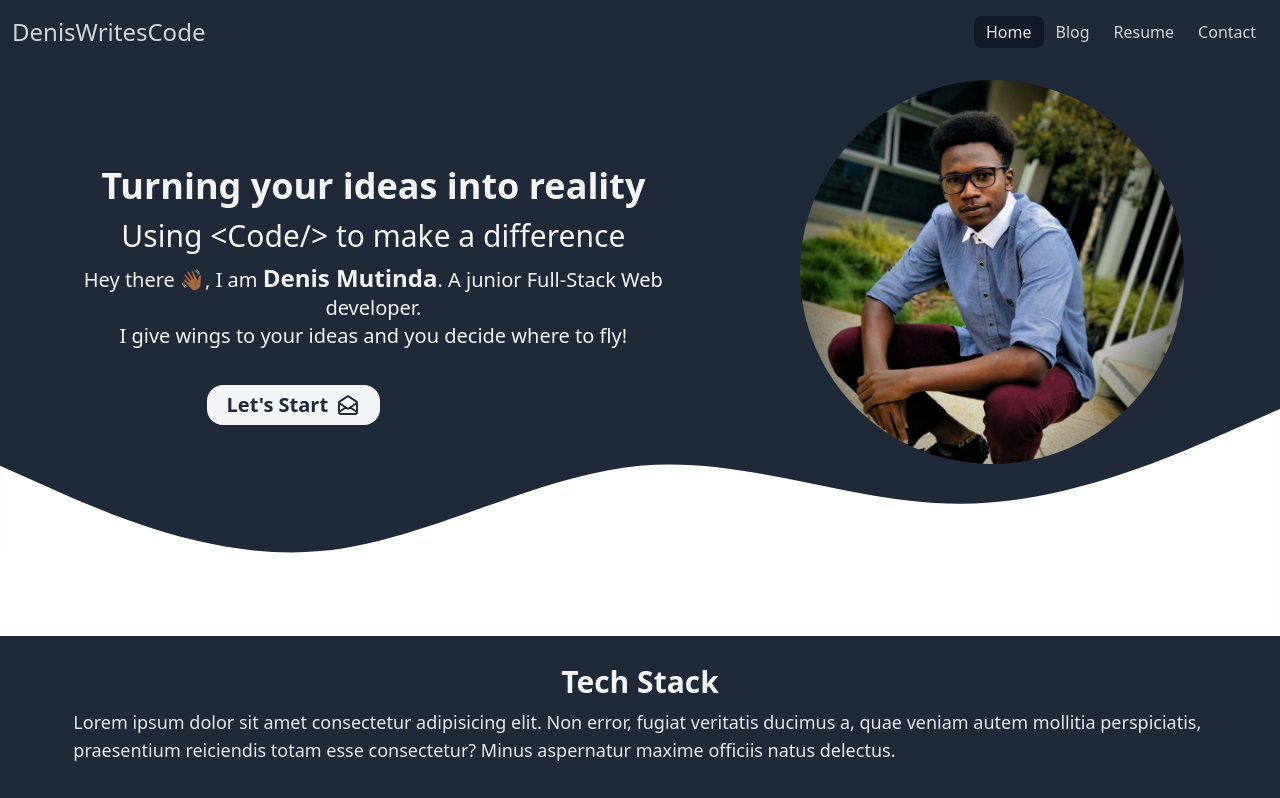
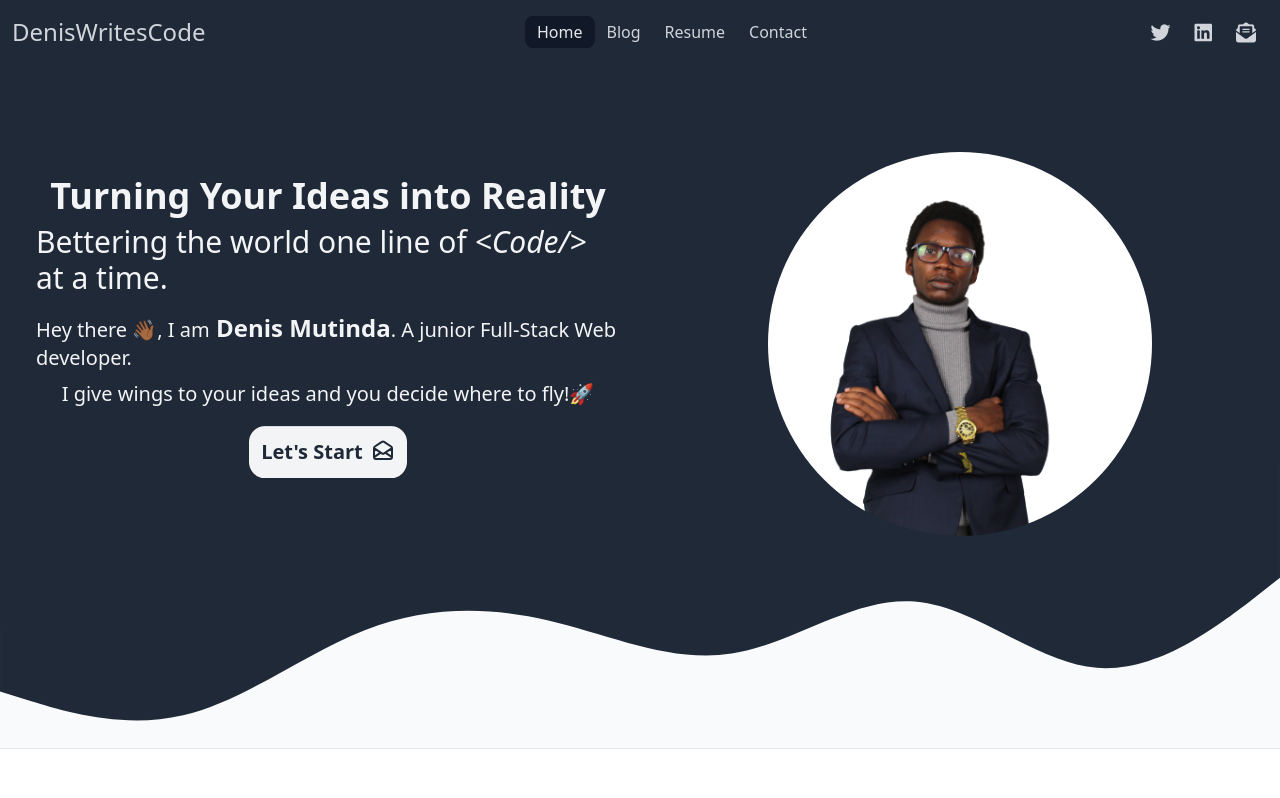
Before and after one commit to DenisWritesCode/portfolio, a React (Create React App) app: page / in a window 1280 px wide. Shown: the top 798 px of the page. Built offline with nearby package versions, Linux system fonts and the light colour scheme.

Commit message:
Done with Hero section

```diff
--- a/public/index.html
+++ b/public/index.html
@@ -15,6 +15,15 @@
       user's mobile device or desktop. See https://developers.google.com/web/fundamentals/web-app-manifest/
     -->
     <link rel="manifest" href="%PUBLIC_URL%/manifest.json" />
+    <style type="text/css">
+      ::-webkit-scrollbar {
+        display: none;
+      }
+    </style>
+    <script
+      src="https://kit.fontawesome.com/82d13de1cd.js"
+      crossorigin="anonymous"
+    ></script>
     <!--
       Notice the use of %PUBLIC_URL% in the tags above.
       It will be replaced with the URL of the `public` folder during the build.
@@ -24,7 +33,7 @@
       work correctly both with client-side routing and a non-root public URL.
       Learn how to configure a non-root public URL by running `npm run build`.
     -->
-    <title>React App</title>
+    <title>DenisVille</title>
   </head>
   <body>
     <noscript>You need to enable JavaScript to run this app.</noscript>
--- a/src/App.js
+++ b/src/App.js
@@ -4,17 +4,26 @@ import Navbar from "./components/Navbar";
 import MobileNav from './components/MobileNav';
 import Resume from './components/Resume';
 import Hero from './components/Hero';
+import HeroFull from './components/HeroFull';
 
 function App() {
   const [mobileShow, setmobileShow] = useState(false);
 
-  const onHamClick = () => { setmobileShow(!mobileShow) };
+  const onHamClick = () => {
+    setmobileShow(!mobileShow);
+  };
   return (
     <div className="App">
       <Navbar onHamClick={onHamClick} />
       {mobileShow && <MobileNav />}
+      <HeroFull />
+      {/*
+
       <Hero />
       <Resume />
+      <HeroFull />
+      <Resume />
+      */}
     </div>
   );
 }
--- a/src/components/Hero.js
+++ b/src/components/Hero.js
@@ -3,26 +3,27 @@ import profile from "../images/Profile.jpg";
 
 function Hero() {
   return (
-    <header className="bg-gray-800 text-gray-100 max-h-screen relative">
+    <header className="text-gray-100 h-screen">
       <div className="header-content">
-        <div className="flex items-center content-center justify-around pt-20 z-50">
-          <div className="left w-1/2 text-center">
-            <h1 className="text-4xl font-semibold m-3">
+        <div className="flex flex-col-reverse md:flex-row items-center content-center justify-around md:mt-16 z-50 bg-gray-800">
+          <div className="left md:w-1/2 p-2 text-center">
+            <h1 className="text-4xl font-semibold sm:m-3">
               Turning your ideas into reality
             </h1>
             <h2 className="text-3xl m-2">
               Using <span>&lt;Code/&gt;</span> to make a difference
             </h2>
             <p className="text-xl">
-              Hey there 👋🏾, I am <span className="text-2xl font-semibold"> Denis Mutinda</span>. A
+              Hey there 👋🏾, I am{" "}
+              <span className="text-2xl font-semibold"> Denis Mutinda</span>. A
               junior Full-Stack Web developer.
             </p>
             <p className="text-xl">
-              I give wings to your ideas and you decide where to fly!
+              I give wings to your ideas and you decide where to fly!🚀
             </p>
 
-            <button class="inline-flex items-center h-10 px-5 text-gray-800 bg-gray-100 text-xl font-semibold rounded-2xl relative top-10 -left-20 animate-bounce">
-              <span className="mr-2">Let's Start</span>
+            <button class="inline-flex items-center h-10 px-5 text-gray-800 bg-gray-100 text-xl font-semibold rounded-2xl relative top-5 md:top-10 md:-left-20 animate-bounce mb-5">
+              <span className="mr-2">Let's Start </span>
               <svg
                 class="w-6 h-6"
                 fill="none"
@@ -39,25 +40,20 @@ function Hero() {
               </svg>
             </button>
           </div>
-          <div className="right w-1/3">
+          <div className="right flex justify-center md:w-1/3 pt-6 md:pt-2">
             <img
               alt="Denis Profile"
-              class="cursor-pointer hover:shadow-outline w-96 h-96 rounded-full object-cover object-center"
+              class="cursor-pointer hover:shadow-outline w-full h-full rounded-full object-cover object-center"
               src={profile}
             />
           </div>
         </div>
-
-        <div className="relative z-0 -mt-28">
-          <svg
-            xmlns="http://www.w3.org/2000/svg"
-            viewBox="0 0 1440 320"
-            className="wave block"
-          >
+        <div className="-mt-10">
+          <svg xmlns="http://www.w3.org/2000/svg" viewBox="0 0 1440 320">
             <path
-              fill="#ffffff"
+              fill="#1f2937"
               fill-opacity="1"
-              d="M0,128L60,154.7C120,181,240,235,360,224C480,213,600,139,720,128C840,117,960,171,1080,170.7C1200,171,1320,117,1380,90.7L1440,64L1440,320L1380,320C1320,320,1200,320,1080,320C960,320,840,320,720,320C600,320,480,320,360,320C240,320,120,320,60,320L0,320Z"
+              d="M0,256L34.3,266.7C68.6,277,137,299,206,282.7C274.3,267,343,213,411,186.7C480,160,549,160,617,176C685.7,192,754,224,823,213.3C891.4,203,960,149,1029,154.7C1097.1,160,1166,224,1234,229.3C1302.9,235,1371,181,1406,154.7L1440,128L1440,0L1405.7,0C1371.4,0,1303,0,1234,0C1165.7,0,1097,0,1029,0C960,0,891,0,823,0C754.3,0,686,0,617,0C548.6,0,480,0,411,0C342.9,0,274,0,206,0C137.1,0,69,0,34,0L0,0Z"
             ></path>
           </svg>
         </div>
--- /dev/null
+++ b/src/components/HeroFull.js
@@ -0,0 +1,66 @@
+import React from "react";
+import profile from "../images/Suit.png";
+
+function HeroFull() {
+  return (
+    <header className="bg-gray-800 text-gray-100 pt-16">
+      <div className="top-content bg-gray-800 flex flex-col-reverse md:flex-row">
+        <div className="left flex flex-col justify-center items-center md:w-1/2 md:relative md:top-16 md:pl-7 px-3">
+          <h1 className="text-4xl font-semibold">
+            Turning Your Ideas into Reality
+          </h1>
+          <h2 className="text-3xl m-2">
+            Bettering the world one line of{" "}
+            <span className="italic">&lt;Code/&gt;</span> at a time.
+          </h2>
+          <p className="text-xl m-2">
+            Hey there 👋🏾, I am
+            <span className="text-2xl font-semibold"> Denis Mutinda</span>. A
+            junior Full-Stack Web developer.
+          </p>
+          <p className="text-xl mb-5">
+            I give wings to your ideas and you decide where to fly!🚀
+          </p>
+          <div className="btn">
+            <button className="flex align-center justify-center text-xl text-gray-800 bg-gray-100 font-semibold rounded-2xl animate-bounce p-3">
+              <span className="mr-2">Let's Start </span>
+              <svg
+                className="w-6 h-6"
+                fill="none"
+                stroke="currentColor"
+                viewBox="0 0 24 24"
+                xmlns="http://www.w3.org/2000/svg"
+              >
+                <path
+                  strokeLinecap="round"
+                  strokeLinejoin="round"
+                  strokeWidth="2"
+                  d="M3 19v-8.93a2 2 0 01.89-1.664l7-4.666a2 2 0 012.22 0l7 4.666A2 2 0 0121 10.07V19M3 19a2 2 0 002 2h14a2 2 0 002-2M3 19l6.75-4.5M21 19l-6.75-4.5M3 10l6.75 4.5M21 10l-6.75 4.5m0 0l-1.14.76a2 2 0 01-2.22 0l-1.14-.76"
+                ></path>
+              </svg>
+            </button>
+          </div>
+        </div>
+        <div className="right flex justify-center p-2 md:w-1/2">
+          <img
+            alt="Denis Profile"
+            className="cursor-pointer hover:shadow-outline rounded-full object-cover object-center h-96 w-96 md:relative md:top-20"
+            src={profile}
+          />
+        </div>
+      </div>
+      <div className="bg-gray-50">
+        <svg xmlns="http://www.w3.org/2000/svg" viewBox="0 0 1440 320">
+          <path
+            fill="#1f2937"
+            fillOpacity="1"
+            d="M0,256L34.3,266.7C68.6,277,137,299,206,282.7C274.3,267,343,213,411,186.7C480,160,549,160,617,176C685.7,192,754,224,823,213.3C891.4,203,960,149,1029,154.7C1097.1,160,1166,224,1234,229.3C1302.9,235,1371,181,1406,154.7L1440,128L1440,0L1405.7,0C1371.4,0,1303,0,1234,0C1165.7,0,1097,0,1029,0C960,0,891,0,823,0C754.3,0,686,0,617,0C548.6,0,480,0,411,0C342.9,0,274,0,206,0C137.1,0,69,0,34,0L0,0Z"
+          ></path>
+        </svg>
+      </div>
+      <hr />
+    </header>
+  );
+}
+
+export default HeroFull;
--- a/src/components/Navbar.js
+++ b/src/components/Navbar.js
@@ -1,34 +1,46 @@
 function Navbar({ onHamClick }) {
   return (
-    <nav class="fixed h-16 z-10 w-full flex justify-between items-center bg-gray-800 text-gray-300 p-3">
-      <div class="left">
-        <h1 class="text-2xl">DenisWritesCode</h1>
+    <nav className="fixed top-0 h-16 z-10 w-full flex justify-between items-center bg-gray-800 text-gray-300 p-3">
+      <div className="left">
+        <h1 className="text-2xl">DenisWritesCode</h1>
       </div>
-      <div class="menu sm:hidden" onClick={onHamClick}>
+      <div className="middle hidden sm:block">
+        <li className="flex">
+          <ul className="py-1 px-3 text-gray-200 bg-gray-900 rounded-lg">Home</ul>
+          <ul className="py-1 px-3">Blog</ul>
+          <ul className="py-1 px-3">Resume</ul>
+          <ul className="py-1 px-3">Contact</ul>
+        </li>
+      </div>
+      <div className="right">
+        <li className="flex">
+          <ul className="py-1 px-3">
+            <i className="fab fa-twitter fa-lg"></i>
+          </ul>
+          <ul className="py-1 px-3">
+            <i className="fab fa-linkedin fa-lg"></i>
+          </ul>
+          <ul className="py-1 px-3">
+            <i className="fas fa-envelope-open-text fa-lg"></i>
+          </ul>
+        </li>
+      </div>
+      <div className="menu sm:hidden" onClick={onHamClick}>
         <svg
-          class="w-6 h-6"
+          className="w-6 h-6"
           fill="none"
           stroke="currentColor"
           viewBox="0 0 24 24"
           xmlns="http://www.w3.org/2000/svg"
         >
           <path
-            stroke-linecap="round"
-            stroke-linejoin="round"
-            stroke-width="2"
+            strokeLinecap="round"
+            strokeLinejoin="round"
+            strokeWidth="2"
             d="M4 6h16M4 12h16M4 18h16"
           ></path>
         </svg>
       </div>
-      <div class="middle hidden sm:block">
-        <li class="flex">
-          <ul class="py-1 px-3 text-gray-200 bg-gray-900 rounded-lg">Home</ul>
-          <ul class="py-1 px-3">Blog</ul>
-          <ul class="py-1 px-3">Resume</ul>
-          <ul class="py-1 px-3">Contact</ul>
-        </li>
-      </div>
-
     </nav>
   );
 }
--- a/src/components/Resume.js
+++ b/src/components/Resume.js
@@ -3,7 +3,7 @@ import React from "react";
 function Resume() {
   return (
     <section class="resume">
-      <div className="content-container text-gray-200">
+      <div className="content-container mt-40 text-gray-200 border-2 border-red-500">
         <div className="text-content bg-gray-800">
           <div className="about bg-gray-800 pb-24 md:pb-60 p-5 md:w-11/12 mx-auto">
             <h1 className="text-center text-3xl text-gray-100 font-bold p-2">
@@ -17,7 +17,7 @@ function Resume() {
             </p>
           </div>
         </div>
-        <div class="cards text-gray-800 md:flex md:-mt-40 w-11/12 mx-auto">
+        <div class="cards text-gray-800 md:flex md:-mt-40 w-11/12 mx-auto border-2 border-green-500">
           <div className="skill-container p-4 mb-20 pt-20 -mt-16">
             <div class="skill">
               <div className="skill-content relative flex-col lg:items-center mb-2">
```
Also changed, not shown: src/components/MobileNav.js (+6 -6 lines), src/images/Suit.png (added), src/images/blob.png (deleted).
